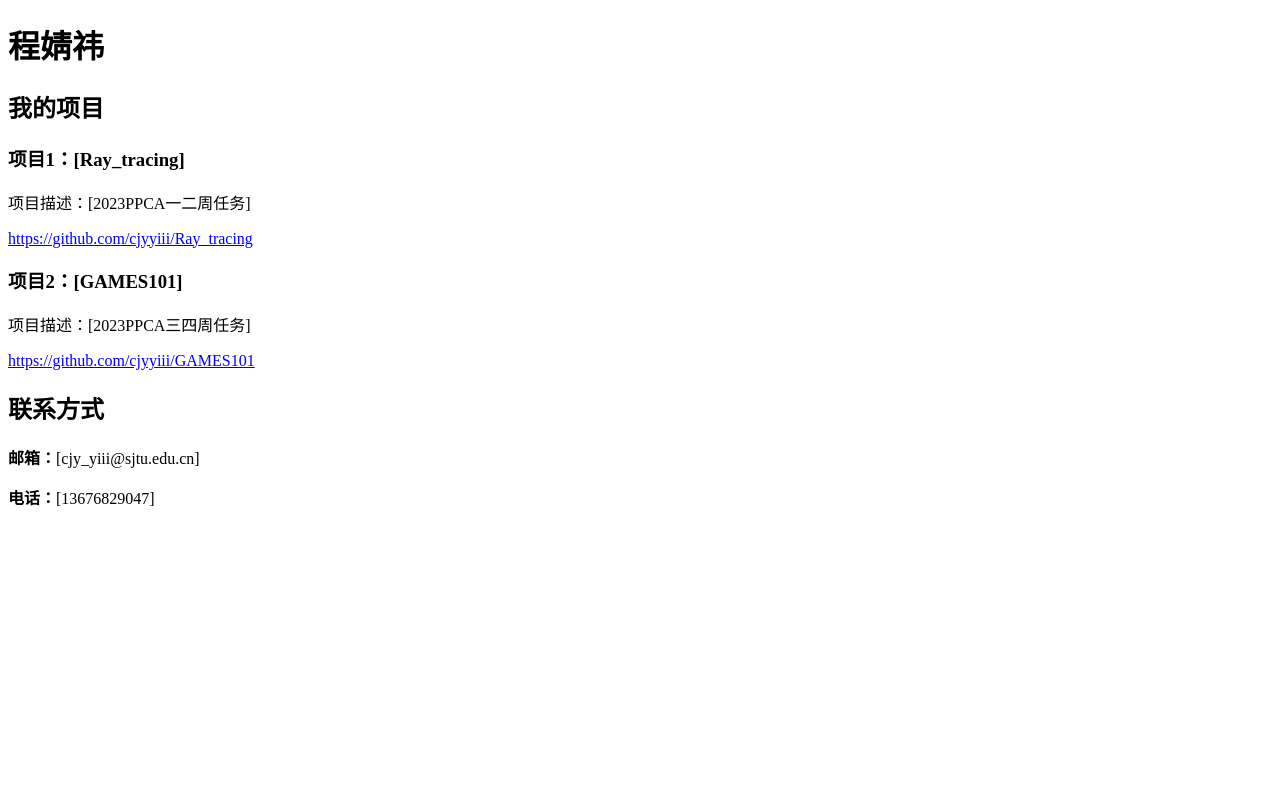
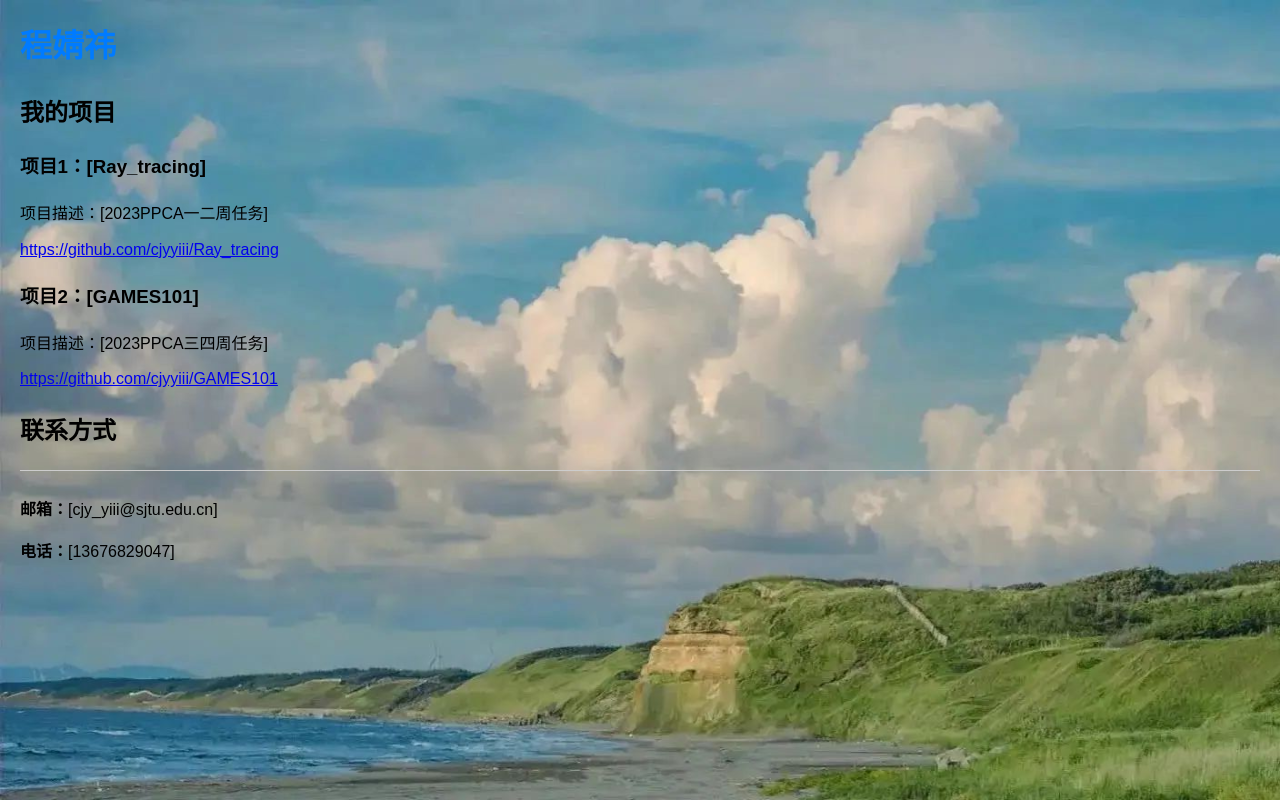
Before and after one commit to cjyyiii/cjy.github.io, a plain HTML site: page index.html in a window 1280 px wide. Drawn offline with Linux system fonts and the light colour scheme; files whose address does not match are found by name.

Commit message:
Update index.html

```diff
--- a/index.html
+++ b/index.html
@@ -2,6 +2,32 @@
 <html>
 <head>
     <title>程婧祎 - 个人主页</title>
+    <style>
+       body {
+            font-family: Arial, sans-serif;
+            line-height: 1.6;
+            margin: 20px;
+            background-image: url('[https://github.com/cjyyiii/cjy.github.io/blob/main/images/%E5%BE%AE%E4%BF%A1%E5%9B%BE%E7%89%87_20230630205759.jpg?raw=true]');
+            background-size: cover;
+            background-repeat: no-repeat;
+            background-attachment: fixed;
+        }
+        h1 {
+            color: #007BFF;
+        }
+        p {
+            margin-bottom: 10px;
+        }
+        .contact-info {
+            margin-top: 20px;
+            border-top: 1px solid #ccc;
+            padding-top: 10px;
+        }
+        .project {
+            margin-bottom: 20px;
+        }
+
+    </style>
 </head>
 <body>
     <header>
```
